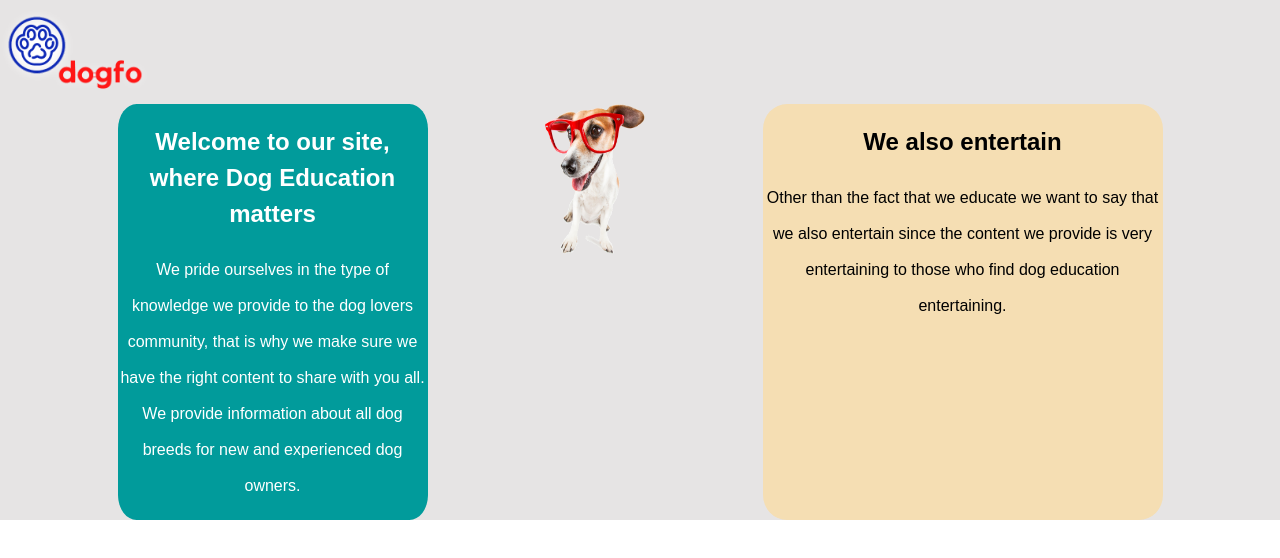
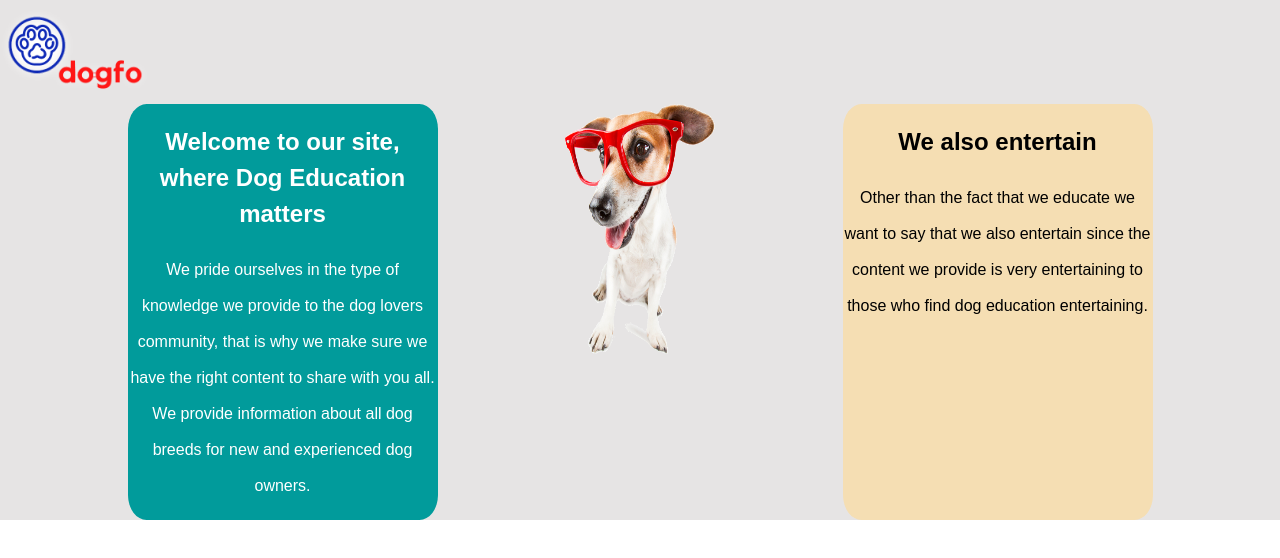
Before and after one commit to jorgevz/dogwebsite, a React (Create React App) app: page / in a window 1280 px wide. Shown: the top 558 px of the page. Built offline with nearby package versions, Linux system fonts and the light colour scheme.

Commit message:
width edit

```diff
--- a/src/App.css
+++ b/src/App.css
@@ -37,7 +37,7 @@ background-color: rgb(1, 155, 155);
 }
 
 #second-article{
-width: 400px;
+width: 310px;
 line-height: 36px;
 font-weight: 400;
 font-family: Arial, Helvetica, sans-serif;
--- a/src/component/Home.js
+++ b/src/component/Home.js
@@ -20,7 +20,7 @@ information about all dog breeds for new and experienced dog owners. </p>
 </div>
 
 <section>
-<img src={dogimage} height='150px' width='100px'/>
+<img src={dogimage} height='250px' width='150px'/>
 </section>
 
 <div id='second-article'>
```
